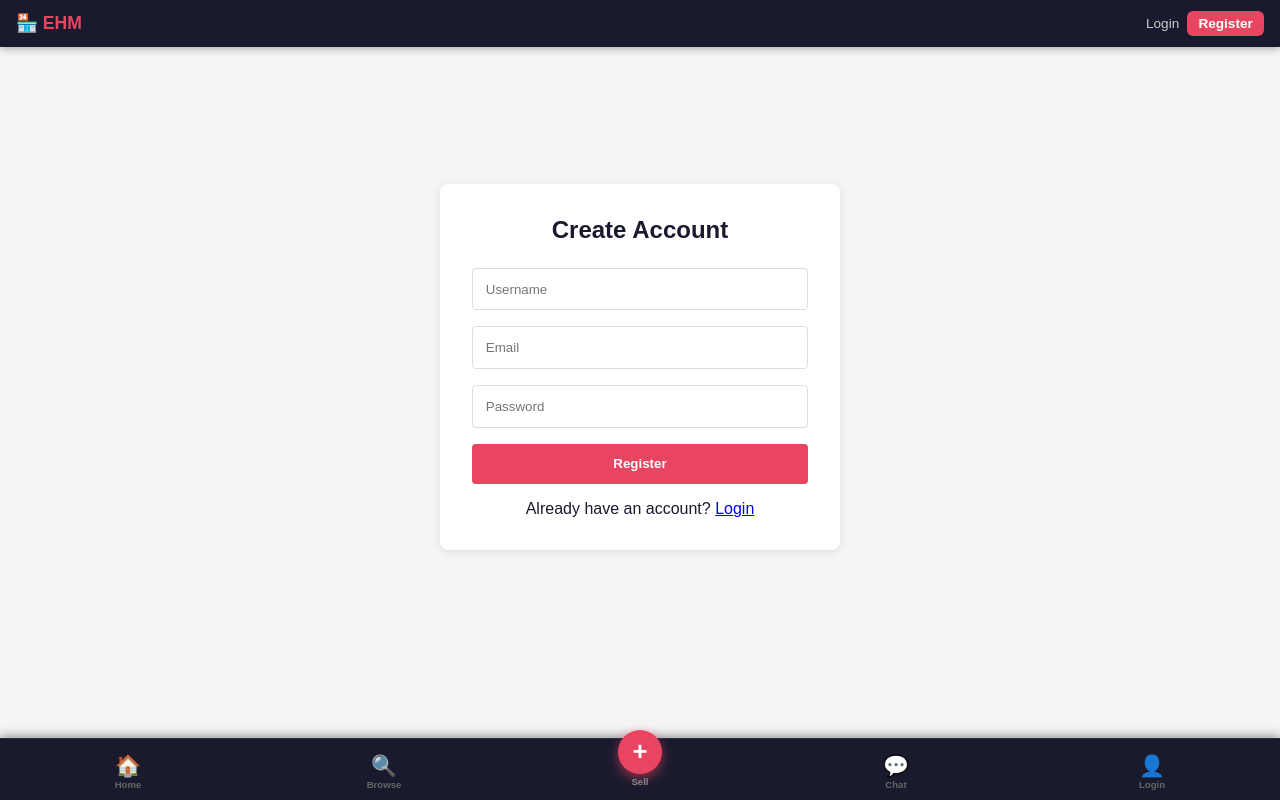
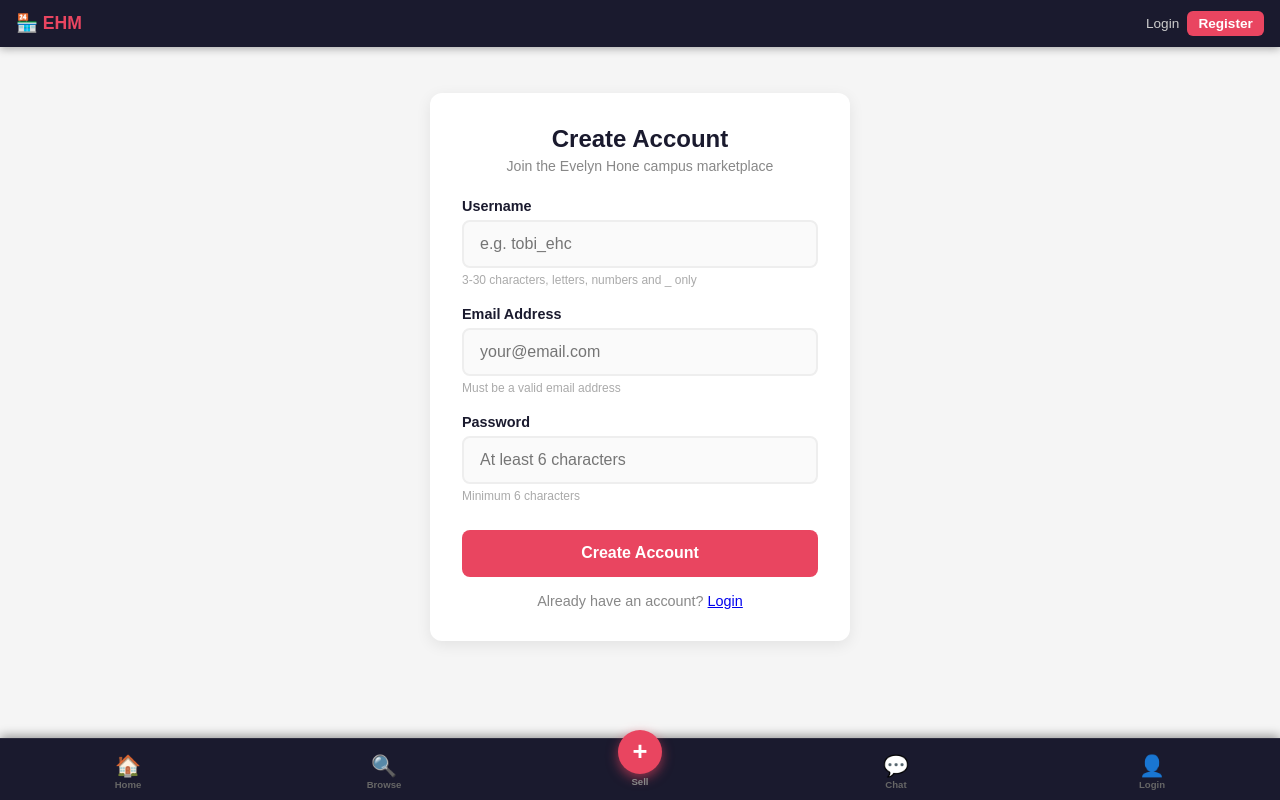
Before and after one commit to Obito324HX/evelyn-hone-market, a React app in the folder frontend/: page /register in a window 1280 px wide. Built offline with nearby package versions, Linux system fonts and the light colour scheme; the HTML template or start-up script is replaced by a standard one.

Commit message:
Improve register page with live validation hints

```diff
--- a/frontend/src/pages/Register.jsx
+++ b/frontend/src/pages/Register.jsx
@@ -1,46 +1,132 @@
 import { useState } from 'react'
 import { useNavigate, Link } from 'react-router-dom'
 import axios from 'axios'
+
+const API = 'https://evelyn-hone-market-production.up.railway.app'
 
 function Register() {
   const [username, setUsername] = useState('')
   const [email, setEmail] = useState('')
   const [password, setPassword] = useState('')
   const [error, setError] = useState('')
+  const [loading, setLoading] = useState(false)
   const navigate = useNavigate()
 
   const handleRegister = async () => {
+    setError('')
+    if (!username || !email || !password) {
+      setError('Please fill in all fields.')
+      return
+    }
+    setLoading(true)
     try {
-      await axios.post('https://evelyn-hone-market-production.up.railway.app/api/auth/register', { username, email, password })
+      await axios.post(`${API}/api/auth/register`, { username, email, password })
       navigate('/login')
     } catch (err) {
-      setError('Registration failed. Try again.')
+      setError(err.response?.data?.error || 'Registration failed. Try again.')
     }
+    setLoading(false)
   }
+
+  const getFieldHint = (field) => {
+    if (field === 'username') {
+      const len = username.length
+      const valid = /^[a-zA-Z0-9_]+$/.test(username)
+      if (!username) return null
+      if (len < 3) return { msg: `${3 - len} more characters needed`, ok: false }
+      if (!valid) return { msg: 'Letters, numbers and _ only', ok: false }
+      return { msg: '✓ Looks good', ok: true }
+    }
+    if (field === 'password') {
+      if (!password) return null
+      if (password.length < 6) return { msg: `${6 - password.length} more characters needed`, ok: false }
+      return { msg: '✓ Strong enough', ok: true }
+    }
+    return null
+  }
+
+  const usernameHint = getFieldHint('username')
+  const passwordHint = getFieldHint('password')
 
   return (
     <div style={styles.container}>
       <div style={styles.card}>
         <h2 style={styles.title}>Create Account</h2>
-        {error && <p style={styles.error}>{error}</p>}
-        <input style={styles.input} type="text" placeholder="Username" value={username} onChange={e => setUsername(e.target.value)} />
-        <input style={styles.input} type="email" placeholder="Email" value={email} onChange={e => setEmail(e.target.value)} />
-        <input style={styles.input} type="password" placeholder="Password" value={password} onChange={e => setPassword(e.target.value)} />
-        <button style={styles.btn} onClick={handleRegister}>Register</button>
-        <p style={styles.link}>Already have an account? <Link to="/login">Login</Link></p>
+        <p style={styles.subtitle}>Join the Evelyn Hone campus marketplace</p>
+
+        {error && <div style={styles.errorBox}>⚠️ {error}</div>}
+
+        <div style={styles.field}>
+          <label style={styles.label}>Username</label>
+          <input
+            style={{...styles.input, borderColor: usernameHint ? (usernameHint.ok ? '#27ae60' : '#e94560') : '#eee'}}
+            type="text"
+            placeholder="e.g. tobi_ehc"
+            value={username}
+            onChange={e => setUsername(e.target.value)}
+          />
+          {usernameHint && (
+            <small style={{color: usernameHint.ok ? '#27ae60' : '#e94560', fontSize:'0.8rem', marginTop:'0.3rem', display:'block'}}>
+              {usernameHint.msg}
+            </small>
+          )}
+          <small style={styles.hint}>3-30 characters, letters, numbers and _ only</small>
+        </div>
+
+        <div style={styles.field}>
+          <label style={styles.label}>Email Address</label>
+          <input
+            style={styles.input}
+            type="email"
+            placeholder="your@email.com"
+            value={email}
+            onChange={e => setEmail(e.target.value)}
+          />
+          <small style={styles.hint}>Must be a valid email address</small>
+        </div>
+
+        <div style={styles.field}>
+          <label style={styles.label}>Password</label>
+          <input
+            style={{...styles.input, borderColor: passwordHint ? (passwordHint.ok ? '#27ae60' : '#e94560') : '#eee'}}
+            type="password"
+            placeholder="At least 6 characters"
+            value={password}
+            onChange={e => setPassword(e.target.value)}
+          />
+          {passwordHint && (
+            <small style={{color: passwordHint.ok ? '#27ae60' : '#e94560', fontSize:'0.8rem', marginTop:'0.3rem', display:'block'}}>
+              {passwordHint.msg}
+            </small>
+          )}
+          <small style={styles.hint}>Minimum 6 characters</small>
+        </div>
+
+        <button
+          style={{...styles.btn, opacity: loading ? 0.7 : 1}}
+          onClick={handleRegister}
+          disabled={loading}
+        >
+          {loading ? 'Creating account...' : 'Create Account'}
+        </button>
+        <p style={styles.loginLink}>Already have an account? <Link to="/login">Login</Link></p>
       </div>
     </div>
   )
 }
 
 const styles = {
-  container: { display:'flex', justifyContent:'center', alignItems:'center', minHeight:'80vh', background:'#f5f5f5' },
-  card: { background:'white', padding:'2rem', borderRadius:'8px', width:'100%', maxWidth:'400px', boxShadow:'0 2px 10px rgba(0,0,0,0.1)' },
-  title: { textAlign:'center', color:'#1a1a2e', marginBottom:'1.5rem' },
-  input: { width:'100%', padding:'0.8rem', marginBottom:'1rem', borderRadius:'4px', border:'1px solid #ddd', boxSizing:'border-box' },
-  btn: { width:'100%', padding:'0.8rem', background:'#e94560', color:'white', border:'none', borderRadius:'4px', cursor:'pointer', fontWeight:'bold' },
-  error: { color:'red', textAlign:'center' },
-  link: { textAlign:'center', marginTop:'1rem' }
+  container: { display:'flex', justifyContent:'center', alignItems:'center', minHeight:'80vh', background:'#f5f5f5', padding:'1rem', fontFamily:'Arial, sans-serif' },
+  card: { background:'white', padding:'2rem', borderRadius:'12px', width:'100%', maxWidth:'420px', boxShadow:'0 4px 15px rgba(0,0,0,0.08)' },
+  title: { textAlign:'center', color:'#1a1a2e', marginBottom:'0.3rem', fontSize:'1.5rem' },
+  subtitle: { textAlign:'center', color:'#888', marginBottom:'1.5rem', fontSize:'0.88rem' },
+  errorBox: { background:'#fff0f0', border:'1px solid #e94560', color:'#c0392b', padding:'0.8rem', borderRadius:'8px', marginBottom:'1rem', fontSize:'0.9rem' },
+  field: { marginBottom:'1.2rem' },
+  label: { display:'block', color:'#1a1a2e', fontWeight:'bold', marginBottom:'0.4rem', fontSize:'0.9rem' },
+  input: { width:'100%', padding:'0.8rem 1rem', borderRadius:'8px', border:'2px solid #eee', fontSize:'1rem', boxSizing:'border-box', outline:'none', color:'#1a1a2e', background:'#fafafa', transition:'border-color 0.2s' },
+  hint: { color:'#aaa', fontSize:'0.75rem', marginTop:'0.3rem', display:'block' },
+  btn: { width:'100%', padding:'0.9rem', background:'#e94560', color:'white', border:'none', borderRadius:'8px', cursor:'pointer', fontWeight:'bold', fontSize:'1rem', marginTop:'0.5rem' },
+  loginLink: { textAlign:'center', marginTop:'1rem', color:'#888', fontSize:'0.9rem' }
 }
 
 export default Register
```
